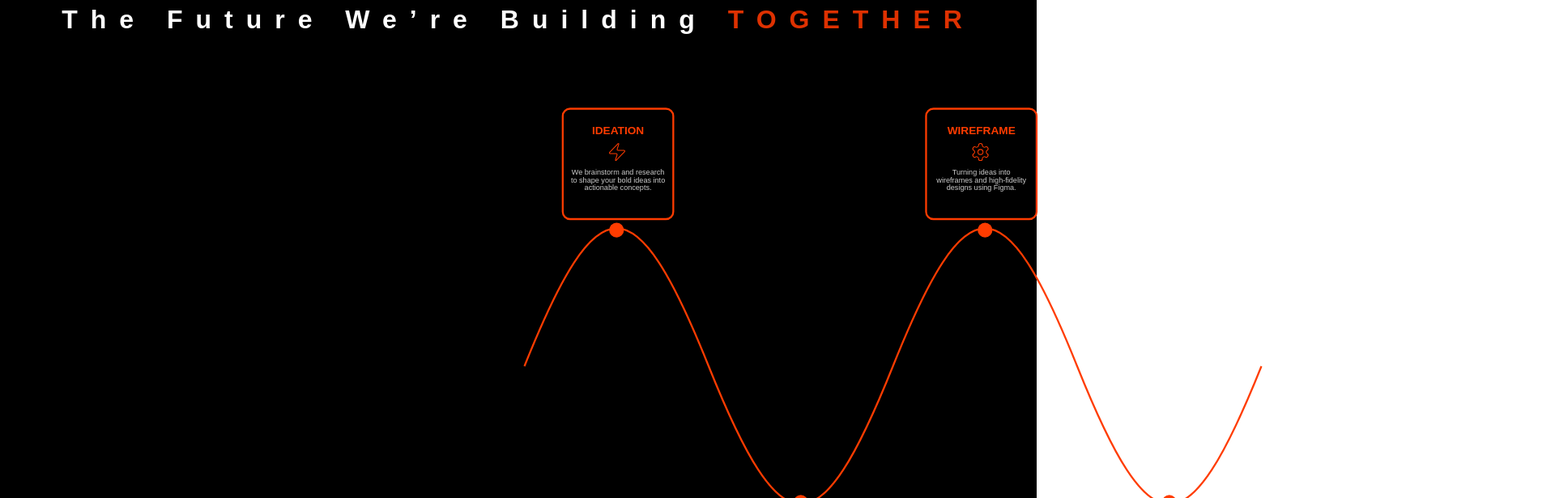
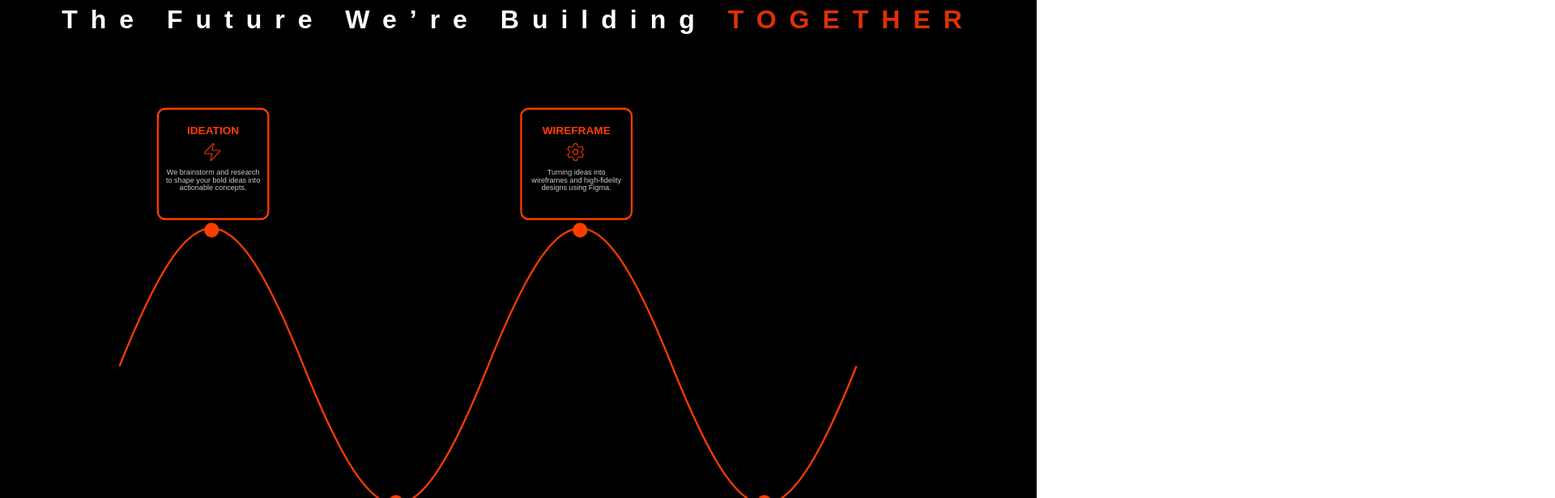
Before and after one commit to EventHorzionTeam/event-horizon, a Next.js app: page /en in a window 1280 px wide. Shown: the part 920-1536 px from the top of the page at 81% size, 1920 px wide, since content can reach past the window. Built offline with nearby package versions, Linux system fonts and the light colour scheme.

Commit message:
fix update

```diff
--- a/app/components/svg/roadMap.js
+++ b/app/components/svg/roadMap.js
@@ -12,7 +12,7 @@ import { AdjustmentsIconSVG } from "./icons/adjustment";
 const WaveRoadmap = (props) => (
   <svg
     viewBox="7.5 -10 40 20"
-    className="block mx-auto min-w-[2400px] max-w-[2400px] min-h-[650px] max-h-[650px]"
+    className="block mx-auto min-w-[1400px] max-w-[1400px] min-h-[650px] max-h-[650px]"
     xmlns="http://www.w3.org/2000/svg"
   >
     <g transform="translate(10.5, 0) scale(1.4)">
```
